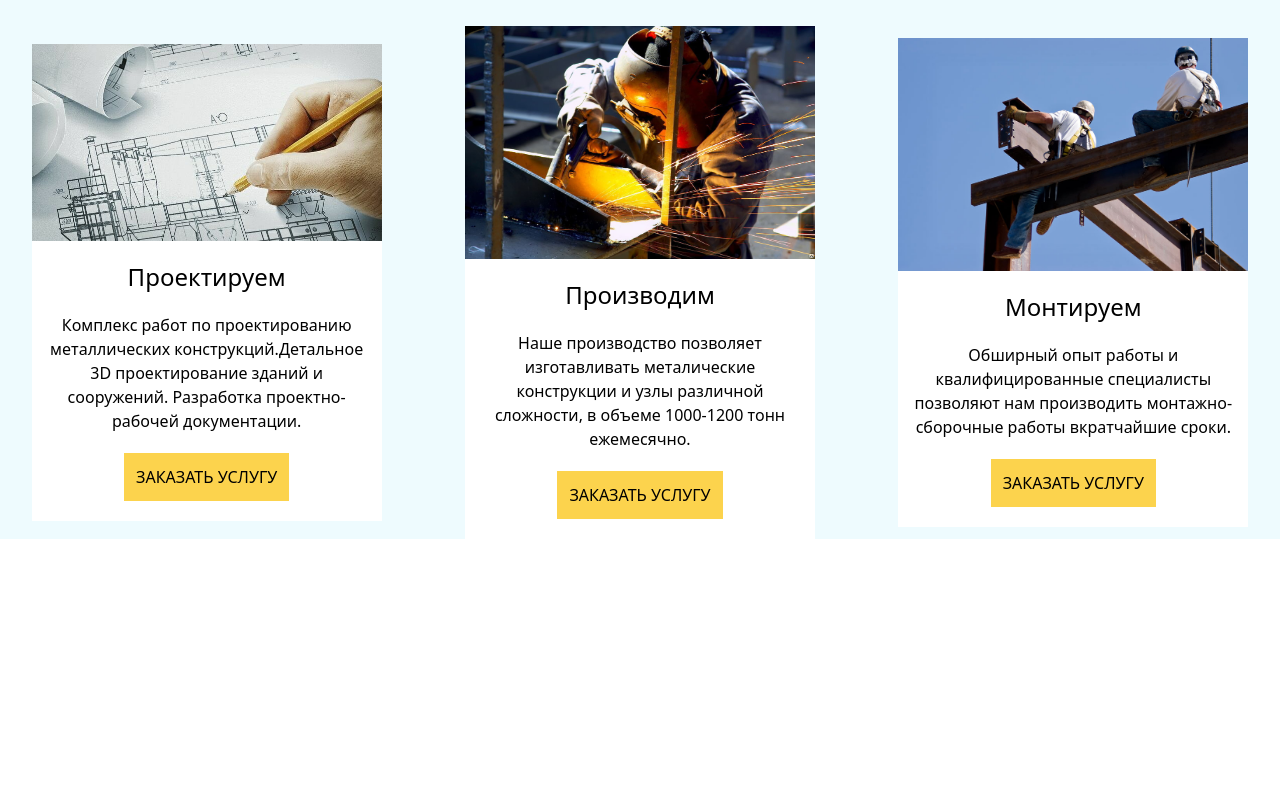
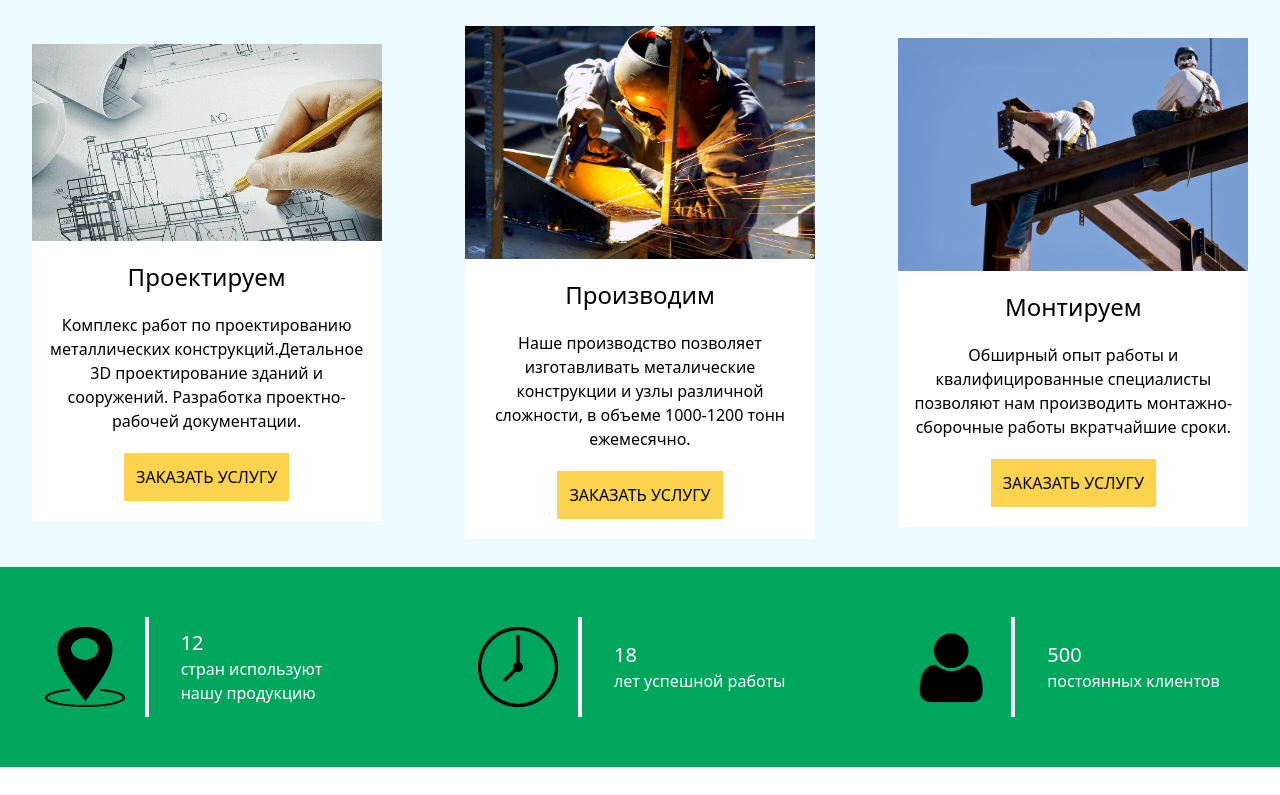
Before and after one commit to NikolayPilgun/MetalStructures, a React (Vite) app: page / in a window 1280 px wide. Shown: the part 958-1753 px from the top of the page. Before the commit the page ends 1525 px from the top, so only its background shows below. Built offline with nearby package versions, Linux system fonts and the light colour scheme; data requests are answered from the project's data file.

Commit message:
Progress basic readiness

```diff
--- a/src/App.tsx
+++ b/src/App.tsx
@@ -1,5 +1,6 @@
 import Banner from "./components/banner/Banner";
 import Header from "./components/header/Header";
+import Progress from "./components/progresss/Progress";
 import Skills from "./components/skills/Skills";
 import Title from "./components/title/Title";
 
@@ -10,6 +11,7 @@ function App() {
 			<Title />
 			<Banner />
 			<Skills />
+			<Progress />
 		</div>
 	);
 }
--- /dev/null
+++ b/src/components/progresss/Progress.tsx
@@ -0,0 +1,53 @@
+import { useEffect, useState } from "react";
+import { getServerData } from "../../utilities/asyncRequests";
+import ErrorComponent from "../error/ErrorComponent";
+import Loading from "../loading/Loading";
+import WrongComponent from "../wrong/WrongComponent";
+import ProgressItems from "./ProgressItems";
+
+export interface IDataProgress {
+	title: string;
+	subTitle: string;
+	picture: string;
+}
+
+export default function Progress() {
+	const [isLoaded, setIsLoaded] = useState(false);
+	const [items, setItems] = useState<IDataProgress[] | string | undefined>([]);
+
+	useEffect(() => {
+		setIsLoaded(true);
+		async function fetchData() {
+			const data = await getServerData<IDataProgress>(
+				"http://localhost:3000/progressData"
+			);
+			await setTimeout(() => {
+				setIsLoaded(false);
+				setItems(data);
+			}, 1000);
+		}
+		fetchData();
+	}, []);
+
+	return (
+		<div className="w-full my-7">
+			{
+				// Show download status
+				isLoaded ? (
+					<Loading />
+				) : // Content is located here
+				Array.isArray(items) && items.length > 0 ? (
+					<ProgressItems item={items} />
+				) : null
+			}
+			{
+				// Shows error
+				typeof items === "string" && <ErrorComponent error={items} />
+			}
+			{
+				// if something went wrong
+				items === undefined && <WrongComponent />
+			}
+		</div>
+	);
+}
--- /dev/null
+++ b/src/components/progresss/ProgressItem.tsx
@@ -0,0 +1,18 @@
+import { IDataProgress } from "./Progress";
+
+export default function ProgressItem({ item }: { item: IDataProgress }) {
+	return (
+		<div className="flex justify-center items-center gap-5">
+			<img
+				className="w-[80px] h-[80px]"
+				src={item.picture}
+				alt={item.picture}
+			/>
+			<div className="border-l-4 h-[100px]  border-white"></div>
+			<div className="w-[200px] px-3 py-2">
+				<h3 className="text-xl text-white">{item.title}</h3>
+				<p className="text-white">{item.subTitle}</p>
+			</div>
+		</div>
+	);
+}
--- /dev/null
+++ b/src/components/progresss/ProgressItems.tsx
@@ -0,0 +1,12 @@
+import { IDataProgress } from "./Progress";
+import ProgressItem from "./ProgressItem";
+
+export default function ProgressItems({ item }: { item: IDataProgress[] }) {
+	return (
+		<div className="h-[200px] flex justify-around items-center gap-5 bg-[#00A55E]">
+			{item.map((item, index) => (
+				<ProgressItem key={index} item={item} />
+			))}
+		</div>
+	);
+}
```
